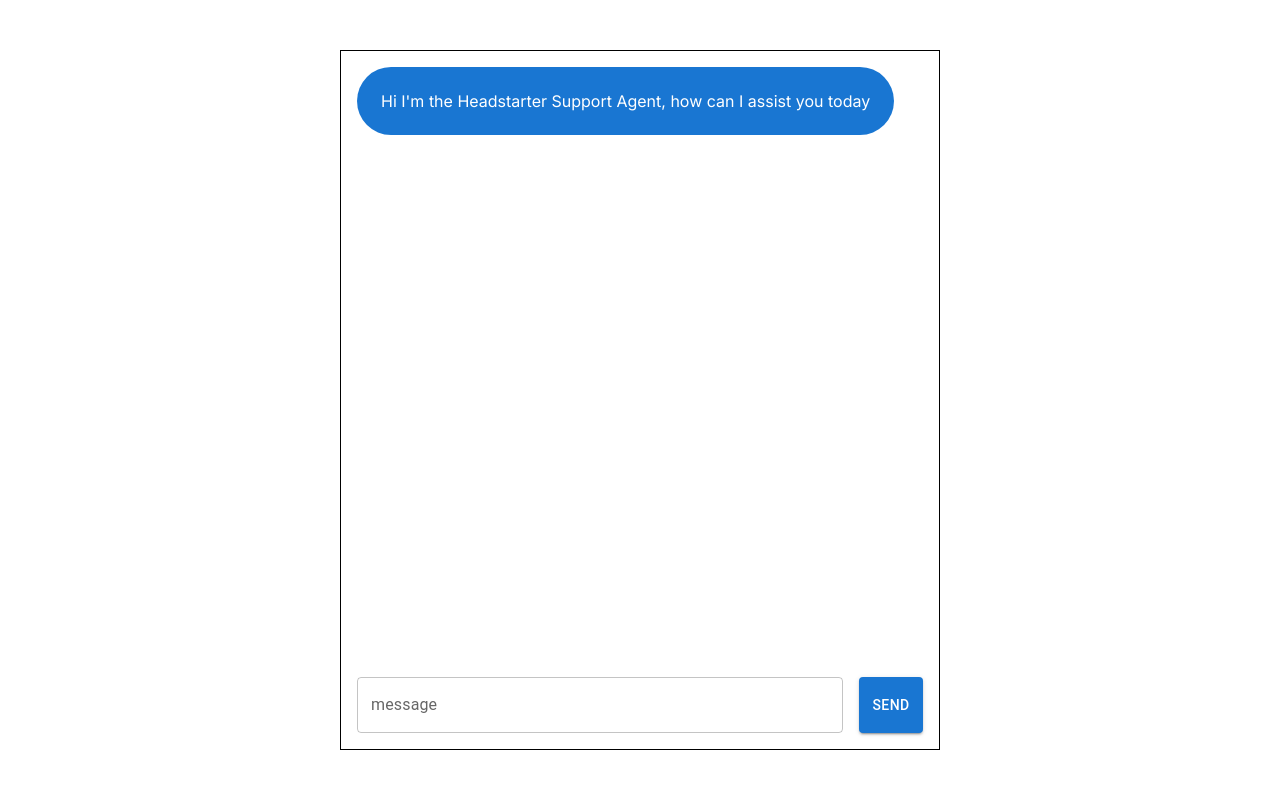
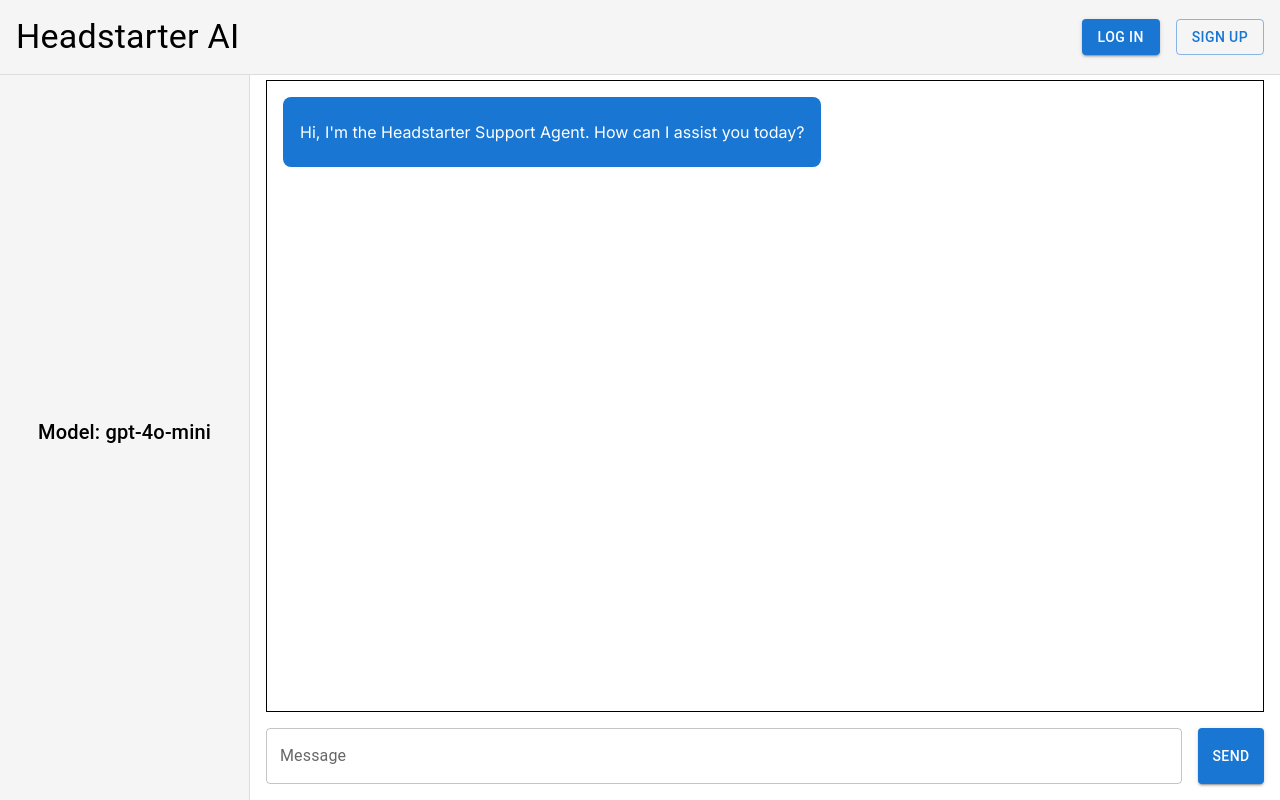
Before and after one commit to HeadstaterAI-24/customer_support_ai, a Next.js app: page / in a window 1280 px wide. Built offline with nearby package versions, Linux system fonts and the light colour scheme.

Commit message:
Update user interface

```diff
--- a/app/globals.css
+++ b/app/globals.css
@@ -1,5 +1,91 @@
+/* Global Styles */
 * {
   box-sizing: border-box;
   padding: 0;
   margin: 0;
 }
+
+/* Styles for the chat container */
+.chat-container {
+  display: flex;
+  flex-direction: column;
+  justify-content: center;
+  align-items: center;
+  width: 100vw;
+  height: 100vh;
+  padding: 0;
+}
+
+/* Styles for the chat box */
+.chat-box {
+  width: 600px;
+  height: 700px;
+  border: 1px solid black;
+  padding: 0;
+  display: flex;
+  flex-direction: column;
+}
+
+/* Styles for the message container */
+.message-container {
+  padding: 16px;
+  flex-grow: 1;
+  overflow: auto;
+  max-height: 100%;
+}
+
+/* Bubble content styling */
+.bubble-content {
+  padding: 12px; /* Padding inside the bubble */
+  border-radius: 12px; /* Rounded corners */
+  overflow-wrap: break-word; /* Ensure long words break */
+  word-break: break-word;
+  color: white;
+  margin: 8px 0; /* Space between bubbles */
+}
+
+/* Styling for assistant and user bubbles */
+.bubble-assistant {
+  display: flex;
+  justify-content: flex-start; /* Align to the left */
+}
+
+.bubble-assistant .bubble-content {
+  background-color: #1976d2; /* Assistant bubble color */
+  max-width: 90%; /* Limit the assistant bubble to 90% of the chat box */
+  color: white;
+}
+
+.bubble-user {
+  display: flex;
+  justify-content: flex-end; /* Align to the right */
+}
+
+.bubble-user .bubble-content {
+  background-color: #9c27b0; /* User bubble color */
+  max-width: 90%; /* Limit the user bubble to 90% of the chat box */
+  color: white;
+}
+
+/* List styling inside bubbles */
+.bubble-content ul,
+.bubble-content ol {
+  padding-left: 25px; /* Indentation for list items */
+  margin: 10px 0; /* Vertical spacing around the list */
+}
+
+.bubble-content ul {
+  list-style-type: disc; /* Bullets for unordered lists */
+}
+
+.bubble-content ol {
+  list-style-type: decimal; /* Numbers for ordered lists */
+}
+
+.bubble-content li {
+  margin: 5px 0; /* Space between list items */
+}
+
+.bubble-content p {
+  margin: 10px 0; /* Ensure paragraphs have some margin */
+}
--- a/app/page.js
+++ b/app/page.js
@@ -1,115 +1,203 @@
-'use client'
-import { Box, Stack, TextField, Button} from '@mui/material'
-import Image from "next/image";
-import { useState } from "react";
+'use client';
+import { Box, Stack, Typography, TextField, Button } from '@mui/material';
+import { useState, useEffect, useRef } from 'react';
+import { marked } from 'marked';
+import './globals.css';
 
 export default function Home() {
   const [messages, setMessages] = useState([{
     role: 'assistant',
-    content: `Hi I'm the Headstarter Support Agent, how can I assist you today`,
+    content: "Hi, I'm the Headstarter Support Agent. How can I assist you today?",
+  }]);
 
-  }])
-
-  const [message, setMessage] = useState('')
+  const [message, setMessage] = useState('');
+  const messageInputRef = useRef(null);
 
   const sendMessage = async () => {
-    setMessage('')
-    setMessages((messages)=>[
+    if (message.trim() === '') return; // Prevent sending empty messages
+
+    setMessages((messages) => [
       ...messages,
-      {role: 'user', content: message},
-      {role: 'assistant', content: ''}
-    ])
+      { role: 'user', content: message },
+      { role: 'assistant', content: '' },
+    ]);
 
-    const response = fetch('api/chat', {
+    setMessage('');
+
+    try {
+      const response = await fetch('/api/chat', {
         method: "POST",
-      headers:{
+        headers: {
           'Content-Type': 'application/json'
         },
-      body: JSON.stringify([...messages, {role: 'user', content: message}])
-    }).then( async (res) => {
-      const reader = res.body.getReader()
-      const decoder = new TextDecoder()
+        body: JSON.stringify([...messages, { role: 'user', content: message }])
+      });
 
-      let result = ''
-      return reader.read().then(function processText({done, value}) {
-        if (done){
-          return result
-        }
-        const text = decoder.decode(value || new Int8Array(), {stream: true})
-        setMessages((messages)=> {
-          let lastMessage = messages[messages.length - 1]
-          let otherMessages = messages.slice(0, messages.length - 1)
-          return ([
+      const reader = response.body.getReader();
+      const decoder = new TextDecoder();
+
+      let result = '';
+      reader.read().then(function processText({ done, value }) {
+        if (done) {
+          const htmlResponse = marked(result, { sanitize: true, breaks: true }); // Convert markdown to HTML
+          console.log("HTML response:", htmlResponse);
+
+          setMessages((messages) => {
+            const lastMessage = messages[messages.length - 1];
+            const otherMessages = messages.slice(0, messages.length - 1);
+            return [
               ...otherMessages,
-            {
-              ...lastMessage,
-              content: lastMessage.content + text,
-            },
-          ])
-        })
-        return reader.read().then(processText)
-      })
-    })
+              { ...lastMessage, content: htmlResponse },
+            ];
+          });
+
+          return;
         }
 
+        const text = decoder.decode(value || new Uint8Array(), { stream: true });
+        result += text;
+        reader.read().then(processText);
+      });
+    } catch (error) {
+      console.error("Error fetching chat response:", error);
+    }
+  };
+
+  useEffect(() => {
+    const handleKeyDown = (event) => {
+      if (event.key === 'Enter') {
+        event.preventDefault(); // Prevent default Enter key behavior (e.g., form submission)
+        sendMessage();
+      }
+    };
+
+    const inputElement = messageInputRef.current;
+    inputElement?.addEventListener('keydown', handleKeyDown);
+
+    return () => {
+      inputElement?.removeEventListener('keydown', handleKeyDown);
+    };
+  }, [message]);
+
   return (
+    <Box sx={{ display: 'flex', flexDirection: 'column', height: '100vh' }}>
       <Box
-      width="100vw"
-      height="100vh"
-      display="flex"
-      flexDirection="column"
-      justifyContent="center"
-      alignItems="center"
+        sx={{
+          display: 'flex',
+          justifyContent: 'space-between',
+          alignItems: 'center',
+          padding: '16px',
+          backgroundColor: '#f5f5f5',
+          borderBottom: '1px solid #ddd',
+          position: 'fixed',
+          width: '100%',
+          top: 0,
+          left: 0,
+          zIndex: 1000,
+        }}
       >
-      <Stack
-        direction="column"
-        width="600px"
-        height="700px"
-        border="1px solid black"
-        p={2}
-        spacing={3}
+        <Typography variant="h4">Headstarter AI</Typography>
+        <Stack direction="row" spacing={2}>
+          <Button variant="contained" color="primary">Log In</Button>
+          <Button variant="outlined" color="primary">Sign Up</Button>
+        </Stack>
+      </Box>
+
+      <Box
+        sx={{
+          display: 'flex',
+          flexDirection: 'row',
+          flexGrow: 1,
+          marginTop: '64px',
+        }}
+      >
+        <Box
+          sx={{
+            width: '250px',
+            display: 'flex',
+            justifyContent: 'center',
+            alignItems: 'center',
+            backgroundColor: '#f5f5f5',
+            borderRight: '1px solid #ddd',
+            padding: '16px',
+            textAlign: 'center',
+          }}
+        >
+          <Typography variant="h6">Model: gpt-4o-mini</Typography>
+        </Box>
+
+        <Box
+          sx={{
+            flexGrow: 1,
+            display: 'flex',
+            flexDirection: 'column',
+            padding: '16px',
+            height: 'calc(100vh - 64px)',
+            overflow: 'hidden',
+          }}
+        >
+          <Box
+            sx={{
+              flexGrow: 1,
+              display: 'flex',
+              flexDirection: 'column',
+              border: '1px solid black',
+              backgroundColor: 'white',
+              overflowY: 'auto',
+            }}
           >
             <Stack
               direction="column"
               spacing={2}
               flexGrow={1}
-          overflow="auto"
-          maxHeight="100%"
+              sx={{ p: 2 }}
             >
               {messages.map((message, index) => (
                 <Box
                   key={index}
-              display="flex"
-              justifyContent={message.role=== 'assistant' ? 'flex-start': 'flex-end'}
+                  sx={{
+                    display: 'flex',
+                    justifyContent: message.role === 'assistant' ? 'flex-start' : 'flex-end',
+                    mb: 2,
+                  }}
                 >
                   <Box
-                bgcolor={
-                  message.role === 'assistant'
-                    ? 'primary.main'
-                    : 'secondary.main'
-                }
-                color="white"
-                borderRadius={16}
-                p={3}
+                    sx={{
+                      bgcolor: message.role === 'assistant' ? 'primary.main' : 'secondary.main',
+                      color: 'white',
+                      borderRadius: 2,
+                      maxWidth: '90%',
+                      overflowWrap: 'break-word',
+                      padding: '5px',
+                      overflow: 'hidden',
+                    }}
                   >
-                {message.content}
+                    {message.content ? (
+                      <div
+                        dangerouslySetInnerHTML={{ __html: message.content }} // Inject HTML content
+                        className="bubble-content"
+                      />
+                    ) : (
+                      <Typography variant="body1">Loading...</Typography> // Fallback while loading
+                    )}
                   </Box>
                 </Box>
               ))}
             </Stack>
-        <Stack direction="row" spacing={2}>
+          </Box>
+
+          <Stack direction="row" spacing={2} sx={{ mt: 2 }}>
             <TextField
-            label="message"
+              label="Message"
               fullWidth
               value={message}
               onChange={(e) => setMessage(e.target.value)}
+              inputRef={messageInputRef}
             />
-          <Button variant="contained" onClick={sendMessage}>
-            Send
-          </Button>
-
-        </Stack>
+            <Button variant="contained" onClick={sendMessage}>Send</Button>
           </Stack>
         </Box>
-  )
+      </Box>
+    </Box>
+  );
 }
```
Also changed, not shown: package.json (+4 -3 lines), 2 other files (tests, documents, lock files or other folders). Lines whose indentation alone changed are shown as unchanged.
